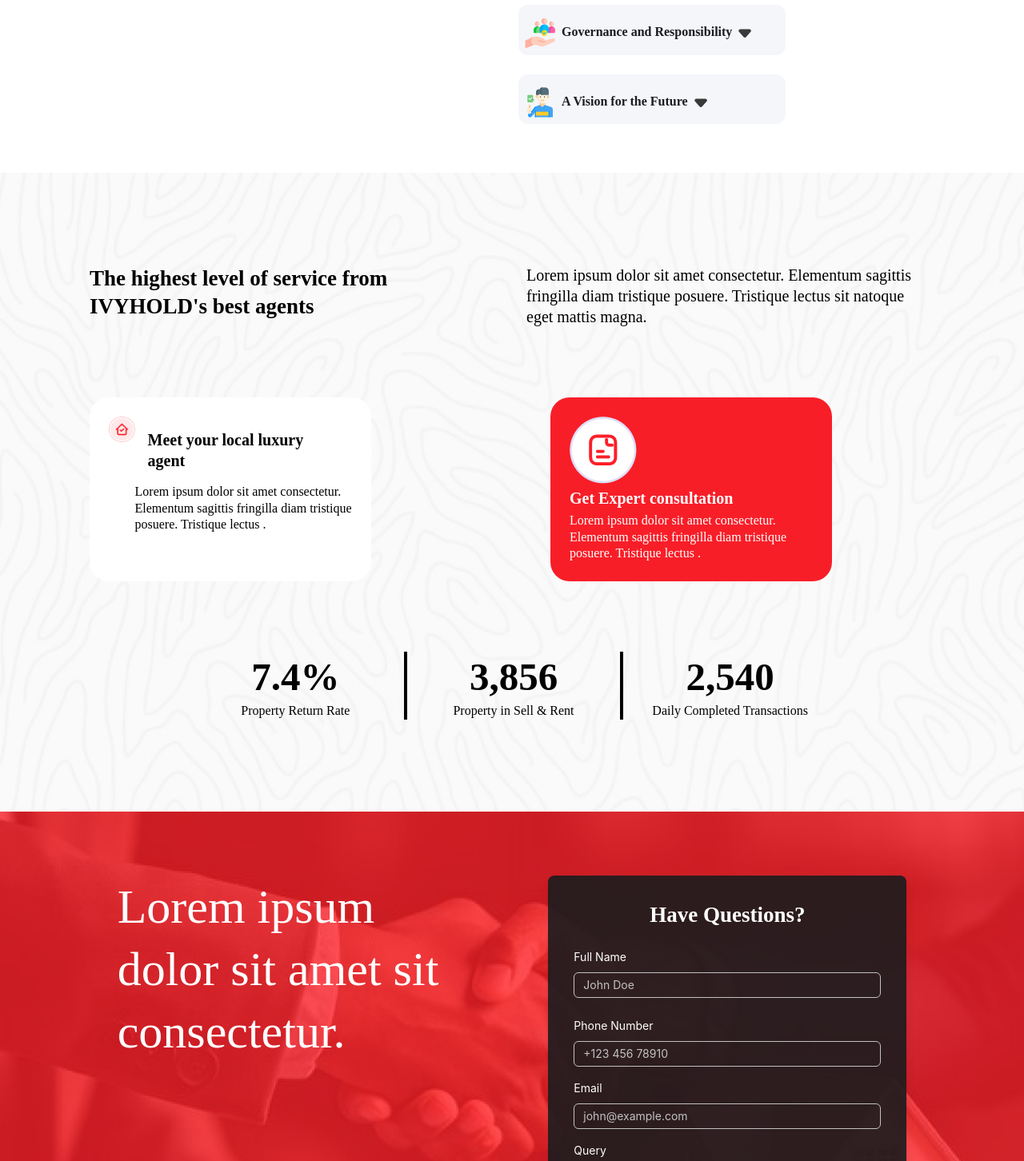
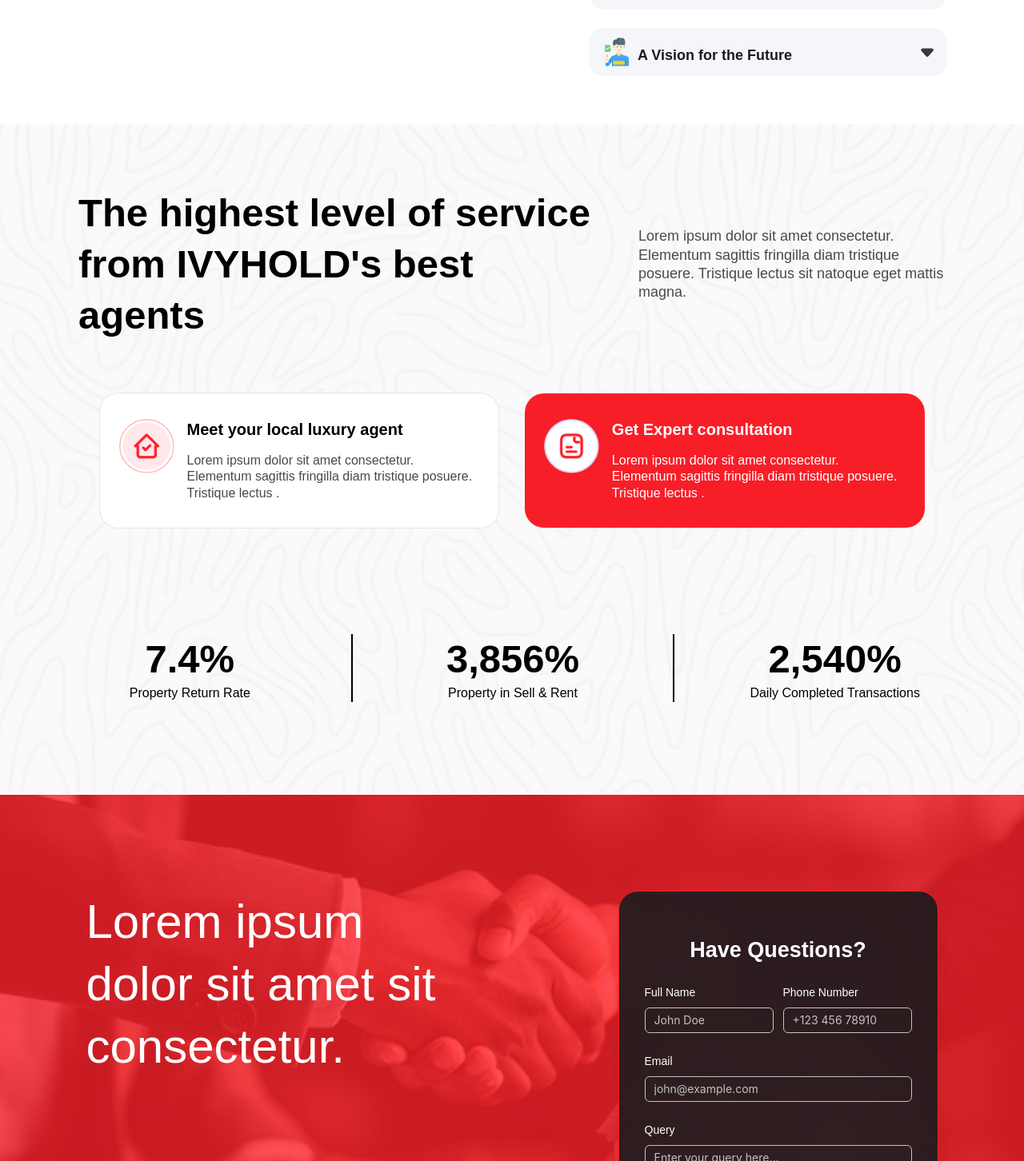
Before and after one commit to Ume-habiba9/web-property-frontend, a React (Vite) app: page /about-us in a window 1280 px wide. Shown: the part 1558-3010 px from the top of the page at 80% size. Built offline with nearby package versions, Linux system fonts and the light colour scheme; a web font is replaced by a local one.

Commit message:
feat:changes

```diff
--- a/src/index.css
+++ b/src/index.css
@@ -71,3 +71,8 @@
 .bg-gradient-primary {
   background: linear-gradient(80deg, #7d151e -32.23%, #fd1e28 111.4%);
 }
+
+.bg-form-general {
+  fill: rgba(28, 28, 30, 0.91);
+  backdrop-filter: blur(42.235198974609375px);
+}
--- a/src/pages/about/components/ourvalues.tsx
+++ b/src/pages/about/components/ourvalues.tsx
@@ -1,88 +1,140 @@
-import { useState } from 'react'
-import popularityIcon from 'assets/icons/Popularity.svg'
-import expertIcon from 'assets/icons/Ask the expert.svg'
-import consultantIcon from 'assets/icons/Consultant.svg'
-import teamIcon from 'assets/icons/Team.svg'
-import businesIcon from 'assets/icons/Businessman.svg'
-import ideaIcon from 'assets/icons/Idea.svg'
-import SocialIcon from 'assets/icons/Social care.svg'
-import customercareIcon from 'assets/icons/Customer service.svg'
-import ShowIcon from 'assets/icons/Show more.svg'
-import hideIcon from 'assets/icons/Polygon Icon.svg'
-function OurValues() {
+import { useState } from 'react';
+
+import expertIcon from 'assets/icons/Ask the expert.svg';
+import businesIcon from 'assets/icons/Businessman.svg';
+import consultantIcon from 'assets/icons/Consultant.svg';
+import customercareIcon from 'assets/icons/Customer service.svg';
+import ideaIcon from 'assets/icons/Idea.svg';
+import hideIcon from 'assets/icons/Polygon Icon.svg';
+import popularityIcon from 'assets/icons/Popularity.svg';
+import ShowIcon from 'assets/icons/Show more.svg';
+import SocialIcon from 'assets/icons/Social care.svg';
+import teamIcon from 'assets/icons/Team.svg';
 
 const Values = [
   {
     icon: popularityIcon,
     heading: 'A Reputation Built on Trust and Integrity',
-            text: 'Our long-standing reputation is grounded in honesty, transparency, and acting in our clients’ best interests. These values are at the heart of everything we do. We believe that trust is the foundation of every successful partnership, which is why we prioritise: Clear, open communication throughout your journey Ethical practices in every transaction A relentless focus on delivering value tailored to your goals'
+    text: 'Our long-standing reputation is grounded in honesty, transparency, and acting in our clients’ best interests. These values are at the heart of everything we do. We believe that trust is the foundation of every successful partnership, which is why we prioritise: ',
+    points: [
+      'Clear, open communication throughout your journey',
+      ' Ethical practices in every transaction',
+      ' A relentless focus on delivering value tailored to your goals',
+    ],
   },
   {
     icon: expertIcon,
     heading: 'Expertise That Spans Borders',
-            text: 'Our long-standing reputation is grounded in honesty, transparency, and acting in our clients’ best interests. These values are at the heart of everything we do. We believe that trust is the foundation of every successful partnership, which is why we prioritise: Clear, open communication throughout your journey Ethical practices in every transaction A relentless focus on delivering value tailored to your goals'
+    text: 'Our long-standing reputation is grounded in honesty, transparency, and acting in our clients’ best interests. These values are at the heart of everything we do. We believe that trust is the foundation of every successful partnership, which is why we prioritise:',
+    points: [
+      'Clear, open communication throughout your journey',
+      ' Ethical practices in every transaction',
+      ' A relentless focus on delivering value tailored to your goals',
+    ],
   },
   {
     icon: consultantIcon,
     heading: 'Financial Insights That Empower Clients',
-            text: 'Our long-standing reputation is grounded in honesty, transparency, and acting in our clients’ best interests. These values are at the heart of everything we do. We believe that trust is the foundation of every successful partnership, which is why we prioritise: Clear, open communication throughout your journey Ethical practices in every transaction A relentless focus on delivering value tailored to your goals'
+    text: 'Our long-standing reputation is grounded in honesty, transparency, and acting in our clients’ best interests. These values are at the heart of everything we do. We believe that trust is the foundation of every successful partnership, which is why we prioritise:',
+    points: [
+      'Clear, open communication throughout your journey',
+      ' Ethical practices in every transaction',
+      ' A relentless focus on delivering value tailored to your goals',
+    ],
   },
   {
     icon: teamIcon,
     heading: 'Comprehensive, Tailored Services',
-            text: 'Our long-standing reputation is grounded in honesty, transparency, and acting in our clients’ best interests. These values are at the heart of everything we do. We believe that trust is the foundation of every successful partnership, which is why we prioritise: Clear, open communication throughout your journey Ethical practices in every transaction A relentless focus on delivering value tailored to your goals'
+    text: 'Our long-standing reputation is grounded in honesty, transparency, and acting in our clients’ best interests. These values are at the heart of everything we do. We believe that trust is the foundation of every successful partnership, which is why we prioritise:',
+    points: [
+      'Clear, open communication throughout your journey',
+      ' Ethical practices in every transaction',
+      ' A relentless focus on delivering value tailored to your goals',
+    ],
   },
   {
     icon: businesIcon,
     heading: 'What You Can Expect from IVYHOLD',
-            text: 'Our long-standing reputation is grounded in honesty, transparency, and acting in our clients’ best interests. These values are at the heart of everything we do. We believe that trust is the foundation of every successful partnership, which is why we prioritise: Clear, open communication throughout your journey Ethical practices in every transaction A relentless focus on delivering value tailored to your goals'
+    text: 'Our long-standing reputation is grounded in honesty, transparency, and acting in our clients’ best interests. These values are at the heart of everything we do. We believe that trust is the foundation of every successful partnership, which is why we prioritise:',
+    points: [
+      'Clear, open communication throughout your journey',
+      ' Ethical practices in every transaction',
+      ' A relentless focus on delivering value tailored to your goals',
+    ],
   },
   {
     icon: ideaIcon,
     heading: 'A Team That Goes Above and Beyond',
-            text: 'Our long-standing reputation is grounded in honesty, transparency, and acting in our clients’ best interests. These values are at the heart of everything we do. We believe that trust is the foundation of every successful partnership, which is why we prioritise: Clear, open communication throughout your journey Ethical practices in every transaction A relentless focus on delivering value tailored to your goals'
+    text: 'Our long-standing reputation is grounded in honesty, transparency, and acting in our clients’ best interests. These values are at the heart of everything we do. We believe that trust is the foundation of every successful partnership, which is why we prioritise:',
+    points: [
+      'Clear, open communication throughout your journey',
+      ' Ethical practices in every transaction',
+      ' A relentless focus on delivering value tailored to your goals',
+    ],
   },
   {
     icon: SocialIcon,
     heading: 'Governance and Responsibility',
-            text: 'Our long-standing reputation is grounded in honesty, transparency, and acting in our clients’ best interests. These values are at the heart of everything we do. We believe that trust is the foundation of every successful partnership, which is why we prioritise: Clear, open communication throughout your journey Ethical practices in every transaction A relentless focus on delivering value tailored to your goals'
+    text: 'Our long-standing reputation is grounded in honesty, transparency, and acting in our clients’ best interests. These values are at the heart of everything we do. We believe that trust is the foundation of every successful partnership, which is why we prioritise:',
+    points: [
+      'Clear, open communication throughout your journey',
+      ' Ethical practices in every transaction',
+      ' A relentless focus on delivering value tailored to your goals',
+    ],
   },
   {
     icon: customercareIcon,
     heading: 'A Vision for the Future',
-            text: 'Our long-standing reputation is grounded in honesty, transparency, and acting in our clients’ best interests. These values are at the heart of everything we do. We believe that trust is the foundation of every successful partnership, which is why we prioritise: Clear, open communication throughout your journey Ethical practices in every transaction A relentless focus on delivering value tailored to your goals'
+    text: 'Our long-standing reputation is grounded in honesty, transparency, and acting in our clients’ best interests. These values are at the heart of everything we do. We believe that trust is the foundation of every successful partnership, which is why we prioritise:',
+    points: [
+      'Clear, open communication throughout your journey',
+      ' Ethical practices in every transaction',
+      ' A relentless focus on delivering value tailored to your goals',
+    ],
   },
-    ]
-    const [ShowParagraph, setShowParagraph] = useState(null);
+];
 
-    const toggleParagraph = (index: any) => {
-        setShowParagraph(ShowParagraph === index ? null : index)
-    }
+function OurValues() {
+  const [ShowParagraph, setShowParagraph] = useState<number | null>(null);
+
+  const toggleParagraph = (index: number) => {
+    setShowParagraph(ShowParagraph === index ? null : index);
+  };
   return (
-        <div className=' w-[90%]'>
+    <div>
       {Values?.map((content, index) => (
-                <div className={ShowParagraph === index ? 'flex flex-row gap-2 w-full max-w-md mx-auto h-full align-center justify-between my-6 p-2 bg-[#FD1E28] text-white rounded-xl' : 'flex flex-row gap-2 w-full max-w-md mx-auto h-full align-center justify-between my-6 p-2 bg-[#F4F6FA] rounded-xl'}>
-
-                    <p className='pt-2 font-bold'>
-                        <div className='flex flex-row align-center justify-between gap-2'>
-                            <img src={content.icon} alt="" />
-                            <p className='pt-2'>{content.heading}</p>
-                            <button onClick={() => toggleParagraph(index)}>
-                                {ShowParagraph === index ?
-                                    <img className='' src={hideIcon} alt="" /> :
-                                    <img src={ShowIcon} alt="" />
-                                }
-                            </button>
+        <button
+          className={`${
+            ShowParagraph === index
+              ? ' bg-[#FD1E28] text-white pb-6 '
+              : 'flex flex-row gap-2 justify-between pb-3 items-center bg-[#F4F6FA] '
+          } w-full max-w-lg mx-auto my-6 pt-3 px-4 rounded-2xl`}
+          onClick={() => toggleParagraph(index)}
+        >
+          <div className='flex items-center flex-row justify-between gap-2 w-full'>
+            <div className='flex-centered gap-2'>
+              <img src={content.icon} className='w-9' alt='' />
+              <p className='pt-2 font-bold text-lg font-primary'>{content.heading}</p>
+            </div>
+            <div className='flex-centered'>
+              {ShowParagraph === index ? <img className='' src={hideIcon} alt='' /> : <img src={ShowIcon} alt='' />}
+            </div>
           </div>
           {ShowParagraph === index && (
-                            <p className="px-14 mt-2  text-sm font-normal text-white">{content.text}</p>
+            <div className='pt-2 px-12 text-start text-white'>
+              <p className='mt-2 text-sm font-normal font-primary '>{content.text}</p>
+              <ul className='mt-4'>
+                {content?.points.map((point, i) => (
+                  <li key={i} className='list-disc list-inside mt-2 text-sm font-primary'>
+                    {point}
+                  </li>
+                ))}
+              </ul>
+            </div>
           )}
-                    </p>
-
-
-                </div>
+        </button>
       ))}
     </div>
-    )
+  );
 }
-export default OurValues
+export default OurValues;
--- a/src/pages/about/components/queriesSection.tsx
+++ b/src/pages/about/components/queriesSection.tsx
@@ -1,73 +1,88 @@
-import querybg from 'assets/images/querybg.png'
-import { Button, Form, Input } from 'antd';
+import { Button, Col, Form, Input, Row } from 'antd';
+
+import Container from 'components/core-ui/container/container';
+
+import querybg from 'assets/images/querybg.png';
+
 function QueriesSection() {
   return (
-    <section className='relative h-screen w-screen bg-cover bg-center flex flex-row   justify-center py-20 text-white gap-x-28'
-
+    <section
+      className='relative bg-cover bg-center pt-24 pb-10 text-white '
       style={{ backgroundImage: `url(${querybg})` }}
     >
-      <h1 className='font-medium text-7xl w-1/3'>Lorem ipsum
-        dolor sit amet sit
-        consectetur. </h1>
-      <div className="bg-[#1C1C1EE8] text-white p-8 rounded-lg shadow-lg w-full max-w-md">
-        <h2 className="text-2xl font-bold mb-6 text-center">Have Questions?</h2>
+      <Container>
+        <div className='flex flex-row items-start justify-around mt-6'>
+          <h1 className='font-medium text-7xl max-w-[450px] font-primary'>
+            Lorem ipsum dolor sit amet sit consectetur.{' '}
+          </h1>
+          <div className='bg-form-general bg-[#1C1C1EE8] bg-opacity-5 text-white px-8 pt-14 pb-6 rounded-3xl shadow-lg w-full max-w-[400px] border border-primary'>
+            <h2 className='text-2xl font-bold mb-6 text-center font-primary'>Have Questions?</h2>
             <Form
-          layout="vertical"
+              layout='vertical'
               // onFinish={onFinish}
-          className="space-y-4 text-white"
+              className=' text-white'
               requiredMark={false}
             >
+              <Row gutter={12}>
+                <Col span={12}>
+                  <Form.Item label={<span className='text-white font-primary'>Full Name</span>} name='fullName'>
+                    <Input
+                      placeholder='John Doe'
+                      className='rounded-md border-[#C2C2C2] hover:bg-transparent focus:bg-transparent text-white placeholder-[#C2C2C2] bg-transparent'
+                    />
+                  </Form.Item>
+                </Col>
+                <Col span={12}>
                   <Form.Item
-            label={<span className="text-white">Full Name</span>}
-            name="fullName"
+                    label={<span className='text-white font-primary'>Phone Number</span>}
+                    name='phoneNumber'
+                    rules={[{ pattern: /^\+?\d{1,4}[\d\s]+$/, message: 'Invalid phone number' }]}
                   >
-            <Input placeholder="John Doe"
-              className="rounded-md border-[#C2C2C2] hover:bg-transparent focus:bg-transparent text-white placeholder-[#C2C2C2] bg-transparent" />
+                    <Input
+                      placeholder='+123 456 78910'
+                      className='rounded-md border-[#C2C2C2] hover:bg-transparent focus:bg-transparent text-white placeholder-[#C2C2C2] bg-transparent'
+                    />
                   </Form.Item>
+                </Col>
+              </Row>
               <Form.Item
-            label={<span className="text-white">Phone Number</span>}
-            name="phoneNumber"
-            rules={[
-              { pattern: /^\+?\d{1,4}[\d\s]+$/, message: 'Invalid phone number' },
-            ]}
-          >
-            <Input  placeholder="+123 456 78910"   className="rounded-md border-[#C2C2C2] hover:bg-transparent focus:bg-transparent text-white placeholder-[#C2C2C2] bg-transparent" />
-          </Form.Item>
-          <Form.Item
-            label={<span className="text-white">Email</span>}
-            name="email"
+                label={<span className='text-white font-primary'>Email</span>}
+                name='email'
                 rules={[
                   { required: true, message: 'Please enter your email' },
                   { type: 'email', message: 'Invalid email address' },
                 ]}
               >
-            <Input placeholder="john@example.com"   className="rounded-md border-[#C2C2C2] hover:bg-transparent focus:bg-transparent text-white placeholder-[#C2C2C2] bg-transparent"/>
+                <Input
+                  placeholder='john@example.com'
+                  className='rounded-md border-[#C2C2C2] hover:bg-transparent focus:bg-transparent text-white placeholder-[#C2C2C2] bg-transparent'
+                />
               </Form.Item>
               <Form.Item
-            label={<span className="text-white">Query</span>}
-            name="query"
+                label={<span className='text-white font-primary'>Query</span>}
+                name='query'
                 rules={[{ required: true, message: 'Please enter your query' }]}
               >
                 <Input.TextArea
-              placeholder="Enter your query here..."
-              className="rounded-md border-[#C2C2C2] hover:bg-transparent focus:bg-transparent text-white placeholder-[#C2C2C2] bg-transparent"
+                  placeholder='Enter your query here...'
+                  className='rounded-md border-[#C2C2C2] hover:bg-transparent focus:bg-transparent text-white placeholder-[#C2C2C2] bg-transparent'
                   rows={4}
                 />
               </Form.Item>
               <Form.Item>
                 <Button
                   // type="primary"
-              htmlType="submit"
-              className="w-full bg-[#D81C26] border-none text-white font-semibold rounded-md"
+                  htmlType='submit'
+                  className='w-full py-6 bg-primary border-none text-white font-semibold rounded-md'
                 >
                   Submit
                 </Button>
               </Form.Item>
             </Form>
           </div>
-
-
+        </div>
+      </Container>
     </section>
   );
 }
-export default QueriesSection
+export default QueriesSection;
--- a/src/pages/about/components/stats.tsx
+++ b/src/pages/about/components/stats.tsx
@@ -1,67 +1,94 @@
-import statsbg from 'assets/images/statsbg.svg'
-import icon1 from 'assets/icons/Icon(1).png'
-import icon2 from 'assets/icons/Icon(2).png'
+import Container from 'components/core-ui/container/container';
 
+import icon1 from 'assets/icons/Icon(1).png';
+import icon2 from 'assets/icons/Icon(2).png';
+import statsbg from 'assets/images/statsbg.svg';
 
-interface StatsData {
-    ReturnRate: number;
-    properties: number;
-    Transactions: number;
-}
+const data = [
+  {
+    key: 1,
+    image: icon1,
+    heading: 'Meet your local luxury agent',
+    text: 'Lorem ipsum dolor sit amet consectetur. Elementum sagittis fringilla diam tristique posuere. Tristique lectus .',
+  },
+  {
+    key: 2,
+    image: icon2,
+    heading: 'Get Expert consultation',
+    text: 'Lorem ipsum dolor sit amet consectetur. Elementum sagittis fringilla diam tristique posuere. Tristique lectus .',
+  },
+];
+
+const stats = [
+  {
+    key: 1,
+    stat: 7.4,
+    text: 'Property Return Rate',
+  },
+  {
+    key: 2,
+    stat: 3856,
+    text: 'Property in Sell & Rent',
+  },
+  {
+    key: 3,
+    stat: 2540,
+    text: 'Daily Completed Transactions',
+  },
+];
 function Stats() {
   // Hardcoded stats data
-    const stats: StatsData = {
-        ReturnRate: 7.4,
-        properties: 3856,
-        Transactions: 2540,
-    };
-    const formatNumber = (num: number): string => num.toLocaleString("en-US");
+
+  const formatNumber = (num: number): string => num.toLocaleString('en-US');
   return (
-        <div className='relative h-screen w-screen bg-cover bg-center flex flex-col items-center justify-center gap-4'
+    <div
+      className='relative bg-cover bg-center py-20'
       style={{
         backgroundImage: `url(${statsbg})`,
-                backgroundRepeat: "no-repeat",
-                backgroundSize: "cover",
-            }}>
-            <div className='flex flex-row align-center gap-9 py-9 justify-between px-28'>
-                <h2 className='font-bold text-2xl w-8/12'>
+        backgroundRepeat: 'no-repeat',
+        backgroundSize: 'cover',
+      }}
+    >
+      <Container>
+        <div className='flex flex-row gap-15 items-center justify-center'>
+          <h2 className='font-bold text-5xl font-primary max-w-[50%]'>
             The highest level of service from IVYHOLD's best agents
           </h2>
-                <p className=' w-2/3 font-normal text-xl'>Lorem ipsum dolor sit amet consectetur. Elementum sagittis fringilla diam tristique posuere. Tristique lectus sit natoque eget mattis magna.</p>
+          <p className='font-normal text-lg font-primary max-w-[30%] opacity-70 '>
+            Lorem ipsum dolor sit amet consectetur. Elementum sagittis fringilla diam tristique posuere. Tristique
+            lectus sit natoque eget mattis magna.
+          </p>
         </div>
-            <div className='flex flex-row align-center gap-56 py-9 px-28'>
-                <div className='flex flex-row bg-white rounded-3xl p-6  w-1/3'>
+        <div className='flex-centered flex-row gap-8 py-16 mx-auto'>
+          {data?.map((d) => (
+            <div
+              key={d?.key}
+              className={`flex flex-row items-start text-start rounded-3xl gap-4 max-w-[500px]  px-6 py-8 ${d?.key === 1 ? 'border bg-white' : 'bg-primary text-white'} `}
+            >
               <div>
-                        <img className='' src={icon1} alt="" /></div>
-                    <div>
-                        <h3 className='font-bold text-xl font-bold text-xl p-4'>
-                            Meet your local luxury agent</h3>
-                        <p>Lorem ipsum dolor sit amet consectetur. Elementum sagittis fringilla diam tristique posuere. Tristique lectus .</p>            </div>
-
+                <img className='w-18' src={d?.image} alt='icon' />
               </div>
-                <div className=' p-6 leading-9 text-white bg-primary rounded-3xl w-1/3'>
-                    <img src={icon2} alt="" />
-                    <h3 className='font-bold text-xl'>Get Expert consultation</h3>
-                    <p>Lorem ipsum dolor sit amet consectetur. Elementum sagittis fringilla diam tristique posuere. Tristique lectus .</p>
+              <div className=''>
+                <h3 className='font-bold text-xl font-primary'>{d?.heading}</h3>
+                <p className={`font-primary mt-4 max-w-96 ${d?.key === 1 ? 'text-[#49494B]' : 'text-white'}`}>
+                  {d?.text}
+                </p>
               </div>
             </div>
+          ))}
+        </div>
         <section>
-                <div className="grid grid-cols-3 divide-x-4 divide-black  p-9   text-center align-center ">
-                    <div className="">
-                        <p className="text-5xl font-bold">{formatNumber(stats.ReturnRate)}%</p>
-                        <p>Property Return Rate</p>
+          <div className='grid grid-cols-3 divide-x-2 divide-black p-9 mt-8 text-center '>
+            {stats?.map((d) => (
+              <div key={d?.key} className=''>
+                <p className='text-5xl font-bold font-primary'>{formatNumber(d?.stat)}%</p>
+                <p className='font-primary'>{d?.text}</p>
               </div>
-                    <div className="px-9">
-                        <p className="text-5xl font-bold">{formatNumber(stats.properties)}</p>
-                        <p>Property in Sell & Rent</p>
-                    </div>
-                    <div className=" text-center px-9">
-                        <p className="text-5xl font-bold">{formatNumber(stats.Transactions)}</p>
-                        <p>Daily Completed Transactions</p>
-                    </div>
+            ))}
           </div>
         </section>
+      </Container>
     </div>
   );
 }
-export default Stats
+export default Stats;
--- a/src/routes/router.tsx
+++ b/src/routes/router.tsx
@@ -6,8 +6,9 @@
 
 import ErrorBoundary from 'routes/error-boundary';
 
+import AboutUs from 'pages/about/about_us';
 import Home from 'pages/home/home';
-import AboutUs from 'pages/about/about_us';
+
 import { PrivateRoutes } from './private-routes';
 import WithSuspense from './with-suspense';
 
```
Also changed, not shown: src/components/layout/components/consultants-section.tsx (+28 -33 lines), src/pages/about/about_us.tsx (+9 -7 lines), src/pages/home/home.tsx (+13 -0 lines). Lines whose indentation alone changed are shown as unchanged.
